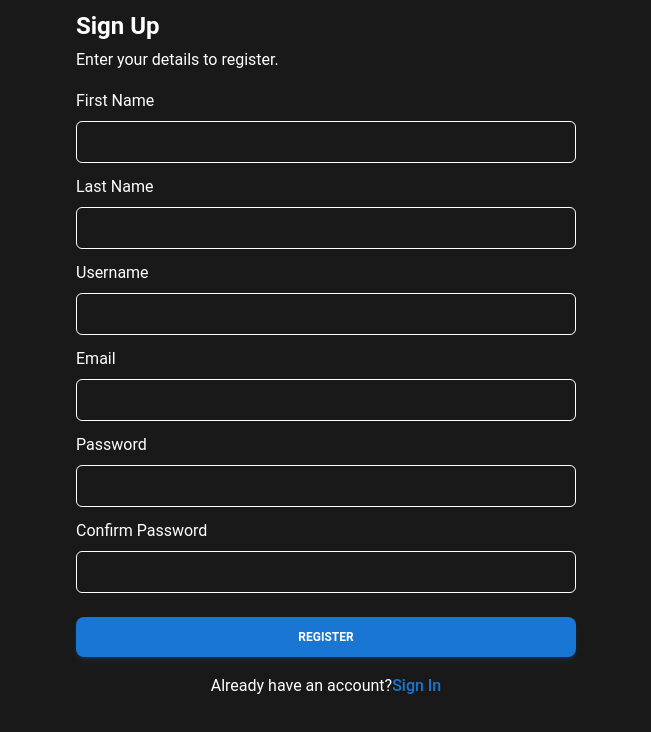
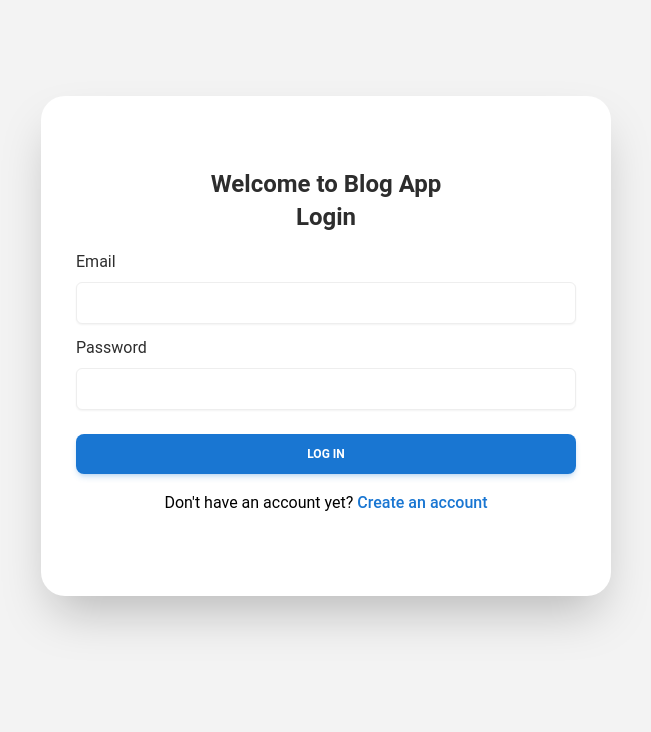
Before and after one commit to RethtihpongEM/blog-app, a React (Vite) app in the folder client/: page /login in a window 1280 px wide. Shown: the top 732 px of the page, without its empty margins (314-965 px from the left). Built offline with nearby package versions, Linux system fonts and the light colour scheme.

Commit message:
login page

```diff
--- a/client/index.html
+++ b/client/index.html
@@ -1,5 +1,5 @@
 <!doctype html>
-<html class="bg-[#191919]" lang="en">
+<html class="bg-[#F3F3F3]" lang="en">
   <head>
     <meta charset="UTF-8" />
     <link rel="icon" type="image/svg+xml" href="/vite.svg" />
--- a/client/src/main.jsx
+++ b/client/src/main.jsx
@@ -1,14 +1,15 @@
 import React from 'react'
 import ReactDOM from 'react-dom/client'
 import './index.css'
-import { Signup } from './pages/authentication/Signup.jsx'
 import { ThemeProvider } from '@material-tailwind/react'
+import { RouterProvider } from 'react-router-dom'
+import router from './router'
 
 
 ReactDOM.createRoot(document.getElementById('root')).render(
   <React.StrictMode>
     <ThemeProvider>
-    <Signup />
+      <RouterProvider router={router}/>
     </ThemeProvider>
   </React.StrictMode>,
 )
--- /dev/null
+++ b/client/src/pages/NotFoundPage.jsx
@@ -0,0 +1,7 @@
+export const NotFoundPage = () => {
+  return(
+    <p>
+      Page not found
+    </p>
+  )
+}
--- /dev/null
+++ b/client/src/pages/authentication/Login.jsx
@@ -0,0 +1,94 @@
+import * as Yup from "yup";
+import { Formik, Form, Field } from "formik";
+import { NavLink } from "react-router-dom";
+
+export const Login = () => {
+  const onSubmit = async (values) => {
+    console.log(values);
+  };
+
+  const LoginSchema = Yup.object().shape({
+    email: Yup.string()
+      .email("This value is not a valid email address.")
+      .required("This field cannot be left blank."),
+    password: Yup.string().required("This field cannot be left blank."),
+  });
+  return (
+    <div className="flex min-h-full flex-1 flex-col justify-center items-center px-6 py-24 lg:px-8 text-black mx-auto">
+      <div className="flex justify-center align-middle items-center flex-col max-w-[900px] min-h-[500px] bg-white px-[35px] py-[12px] shadow-2xl rounded-3xl">
+        <div className="flex flex-col justify-center items-center">
+        <h4 className="block font-sans text-2xl text-[#2d2d2d] leading-snug tracking-normal font-semibold antialiased">
+            Welcome to Blog App
+          </h4>
+          <h4 className="block font-sans text-2xl text-[#2d2d2d] leading-snug tracking-normal font-semibold antialiased">
+            Login
+          </h4>
+        </div>
+        <Formik
+          initialValues={{
+            email: "",
+            password: "",
+          }}
+          validationSchema={LoginSchema}
+          onSubmit={(values) => onSubmit(values)}
+        >
+          {({ errors, touched }) => (
+            <Form className="mt-4 mb-2 w-80 max-w-screen-lg sm:w-[300px] lg:w-[500px]">
+              <div className="mb-4 flex flex-col gap-3">
+
+                <div className="relative w-full min-w-[200px] flex-col gap-y-2 flex">
+                  <label className="text-[#2d2d2d] text-[16px]" htmlFor="email">Email </label>
+                  <Field
+                    id="email"
+                    name="email"
+                    className="bg-white border shadow-sm px-4 py-2 w-full rounded-md"
+                  />
+                  {errors.email && touched.email ? (
+                    <span className="text-[12px] text-red-600">
+                      {errors.email}
+                    </span>
+                  ) : (
+                    ""
+                  )}
+                </div>
+                <div className="relative w-full min-w-[200px] flex-col gap-y-2 flex">
+                  <label className="text-[#2d2d2d] text-[16px]" htmlFor="password">Password</label>
+                  <Field
+                    id="password"
+                    name="password"
+                    className="bg-white border shadow-sm px-4 py-2 w-full rounded-md"
+                  />
+                  {errors.password && touched.password ? (
+                    <span className="text-[12px] text-red-600">
+                      {errors.password}
+                    </span>
+                  ) : (
+                    ""
+                  )}
+                </div>
+
+              </div>
+
+              <button
+                className={`mt-6 block w-full select-none rounded-lg bg-blue-700 py-3 px-6 text-center align-middle font-sans text-xs font-bold uppercase text-white shadow-md shadow-blue-700/20 transition-all hover:shadow-lg hover:shadow-blue-700/40 focus:opacity-[0.85] focus:shadow-none active:opacity-[0.85] active:shadow-none disabled:pointer-events-none disabled:opacity-50 disabled:shadow-none`}
+                type="submit"
+                data-ripple-light="true"
+              >
+                Log in
+              </button>
+              <p className="mt-4 block text-center font-sans text-base font-normal leading-relaxed text-black antialiased">
+                Don't have an account yet?
+                <NavLink
+                  className="ml-1 font-medium text-blue-700 transition-colors hover:text-blue-900"
+                  to={`/register`}
+                >
+                  Create an account
+                </NavLink>
+              </p>
+            </Form>
+          )}
+        </Formik>
+      </div>
+    </div>
+  );
+};
--- a/client/src/pages/authentication/Signup.jsx
+++ b/client/src/pages/authentication/Signup.jsx
@@ -1,6 +1,6 @@
 import * as Yup from "yup";
 import { Formik, Form, Field } from "formik";
-
+import { NavLink } from "react-router-dom";
 
 const onSubmit = async (values) => {
   console.log(values);
@@ -25,13 +25,16 @@ const SignupSchema = Yup.object().shape({
 
 export const Signup = () => {
   return (
-    <div className="flex min-h-full flex-col justify-center items-center sm:w-full sm:max-w-sm sm:mx-auto mt-[10px] text-white">
-      <div>
-        <div className="">
-          <h4 className="block font-sans text-2xl font-semibold leading-snug tracking-normal text-white antialiased">
+    <div className="flex min-h-full flex-1 flex-col justify-center items-center px-6 py-12 lg:px-8 text-black">
+      <div className="flex justify-between align-middle items-center flex-col max-w-[900px] bg-white px-[35px] py-[12px] shadow-2xl rounded-3xl">
+        <div className="flex flex-col justify-center items-center">
+        <h4 className="block font-sans text-2xl text-[#2d2d2d] leading-snug tracking-normal font-semibold antialiased">
+            Welcome to Blog App
+          </h4>
+          <h4 className="block font-sans text-2xl text-[#2d2d2d] leading-snug tracking-normal font-semibold antialiased">
             Sign Up
           </h4>
-          <p className="mt-1 block font-sans text-base font-normal leading-relaxed text-white antialiased">
+          <p className="mt-1 block font-sans text-base leading-relaxed font-semibold text-blue-700 antialiased">
             Enter your details to register.
           </p>
         </div>
@@ -51,11 +54,11 @@ export const Signup = () => {
             <Form className="mt-4 mb-2 w-80 max-w-screen-lg sm:w-[300px] lg:w-[500px]">
               <div className="mb-4 flex flex-col gap-3">
                 <div className="relative w-full min-w-[200px] flex-col gap-y-2 flex">
-                  <label htmlFor="firstName">First Name</label>
+                  <label className="text-[#2d2d2d] text-[16px]" htmlFor="firstName">First Name</label>
                   <Field
-                  id="firstName"
+                    id="firstName"
                     name="firstName"
-                    className="bg-transparent border border-white px-4 py-2 w-full rounded-md"
+                    className="bg-white border shadow-sm px-4 py-2 w-full rounded-md"
                   />
                   {errors.firstName && touched.firstName ? (
                     <span className="text-[12px] text-red-600">
@@ -66,11 +69,11 @@ export const Signup = () => {
                   )}
                 </div>
                 <div className="relative w-full min-w-[200px] flex-col gap-y-2 flex">
-                  <label htmlFor="lastName">Last Name</label>
+                  <label className="text-[#2d2d2d] text-[16px]" htmlFor="lastName">Last Name</label>
                   <Field
-                  id="lastName"
+                    id="lastName"
                     name="lastName"
-                    className="bg-transparent border border-white px-4 py-2 w-full rounded-md"
+                    className="bg-white border shadow-sm px-4 py-2 w-full rounded-md"
                   />
                   {errors.lastName && touched.lastName ? (
                     <span className="text-[12px] text-red-600">
@@ -81,11 +84,11 @@ export const Signup = () => {
                   )}
                 </div>
                 <div className="relative w-full min-w-[200px] flex-col gap-y-2 flex">
-                  <label htmlFor="username">Username</label>
+                  <label className="text-[#2d2d2d] text-[16px]" htmlFor="username">Username</label>
                   <Field
                     id="username"
                     name="username"
-                    className="bg-transparent border border-white px-4 py-2 w-full rounded-md"
+                    className="bg-white border shadow-sm px-4 py-2 w-full rounded-md"
                   />
                   {errors.username && touched.username ? (
                     <span className="text-[12px] text-red-600">
@@ -96,11 +99,11 @@ export const Signup = () => {
                   )}
                 </div>
                 <div className="relative w-full min-w-[200px] flex-col gap-y-2 flex">
-                  <label htmlFor="email">Email </label>
+                  <label className="text-[#2d2d2d] text-[16px]" htmlFor="email">Email </label>
                   <Field
                     id="email"
                     name="email"
-                    className="bg-transparent border border-white px-4 py-2 w-full rounded-md"
+                    className="bg-white border shadow-sm px-4 py-2 w-full rounded-md"
                   />
                   {errors.email && touched.email ? (
                     <span className="text-[12px] text-red-600">
@@ -111,11 +114,12 @@ export const Signup = () => {
                   )}
                 </div>
                 <div className="relative w-full min-w-[200px] flex-col gap-y-2 flex">
-                  <label htmlFor="password">Password</label>
+                  <label className="text-[#2d2d2d] text-[16px]" htmlFor="password">Password</label>
                   <Field
                     id="password"
                     name="password"
-                    className="bg-transparent border border-white px-4 py-2 w-full rounded-md"
+                    type="password"
+                    className="bg-white border shadow-sm px-4 py-2 w-full rounded-md"
                   />
                   {errors.password && touched.password ? (
                     <span className="text-[12px] text-red-600">
@@ -126,11 +130,12 @@ export const Signup = () => {
                   )}
                 </div>
                 <div className="relative w-full min-w-[200px] flex-col gap-y-2 flex">
-                  <label htmlFor="confPassword">Confirm Password</label>
+                  <label className="text-[#2d2d2d] text-[16px]" htmlFor="confPassword">Confirm Password</label>
                   <Field
                     id="confPassword"
                     name="confPassword"
-                    className="bg-transparent border border-white px-4 py-2 w-full rounded-md"
+                    type="password"
+                    className="bg-white border shadow-sm px-4 py-2 w-full rounded-md"
                   />
                   {errors.confPassword && touched.confPassword ? (
                     <span className="text-[12px] text-red-600">
@@ -143,25 +148,25 @@ export const Signup = () => {
               </div>
 
               <button
-                className="mt-6 block w-full select-none rounded-lg bg-blue-700 py-3 px-6 text-center align-middle font-sans text-xs font-bold uppercase text-white shadow-md shadow-blue-700/20 transition-all hover:shadow-lg hover:shadow-blue-700/40 focus:opacity-[0.85] focus:shadow-none active:opacity-[0.85] active:shadow-none disabled:pointer-events-none disabled:opacity-50 disabled:shadow-none"
+                className={`mt-6 block w-full select-none rounded-lg bg-blue-700 py-3 px-6 text-center align-middle font-sans text-xs font-bold uppercase text-white shadow-md shadow-blue-700/20 transition-all hover:shadow-lg hover:shadow-blue-700/40 focus:opacity-[0.85] focus:shadow-none active:opacity-[0.85] active:shadow-none disabled:pointer-events-none disabled:opacity-50 disabled:shadow-none`}
                 type="submit"
                 data-ripple-light="true"
               >
                 Register
               </button>
-              <p className="mt-4 block text-center font-sans text-base font-normal leading-relaxed text-white antialiased">
+              <p className="mt-4 block text-center font-sans text-base font-normal leading-relaxed text-black antialiased">
                 Already have an account?
-                <a
-                  className="font-medium text-blue-700 transition-colors hover:text-blue-700"
-                  href="#"
+                <NavLink
+                  className="ml-1 font-medium text-blue-700 transition-colors hover:text-blue-900"
+                  to={`/login`}
                 >
-                  Sign In
-                </a>
+                  Log in
+                </NavLink>
               </p>
             </Form>
           )}
         </Formik>
       </div>
     </div>
-  )
+  );
 };
--- /dev/null
+++ b/client/src/router.jsx
@@ -0,0 +1,21 @@
+import {createBrowserRouter} from "react-router-dom"
+import { Signup } from "./pages/authentication/Signup"
+import { NotFoundPage } from "./pages/NotFoundPage"
+import { Login } from "./pages/authentication/Login"
+
+const router = createBrowserRouter([
+  {
+    path: "/register",
+    element: <Signup/>
+  },
+  {
+    path: "/login",
+    element: <Login/>
+  },
+  {
+    path: "*",
+    element: <NotFoundPage/>
+  }
+])
+
+export default router
```
Also changed, not shown: client/tailwind.config.js (+10 -0 lines).
